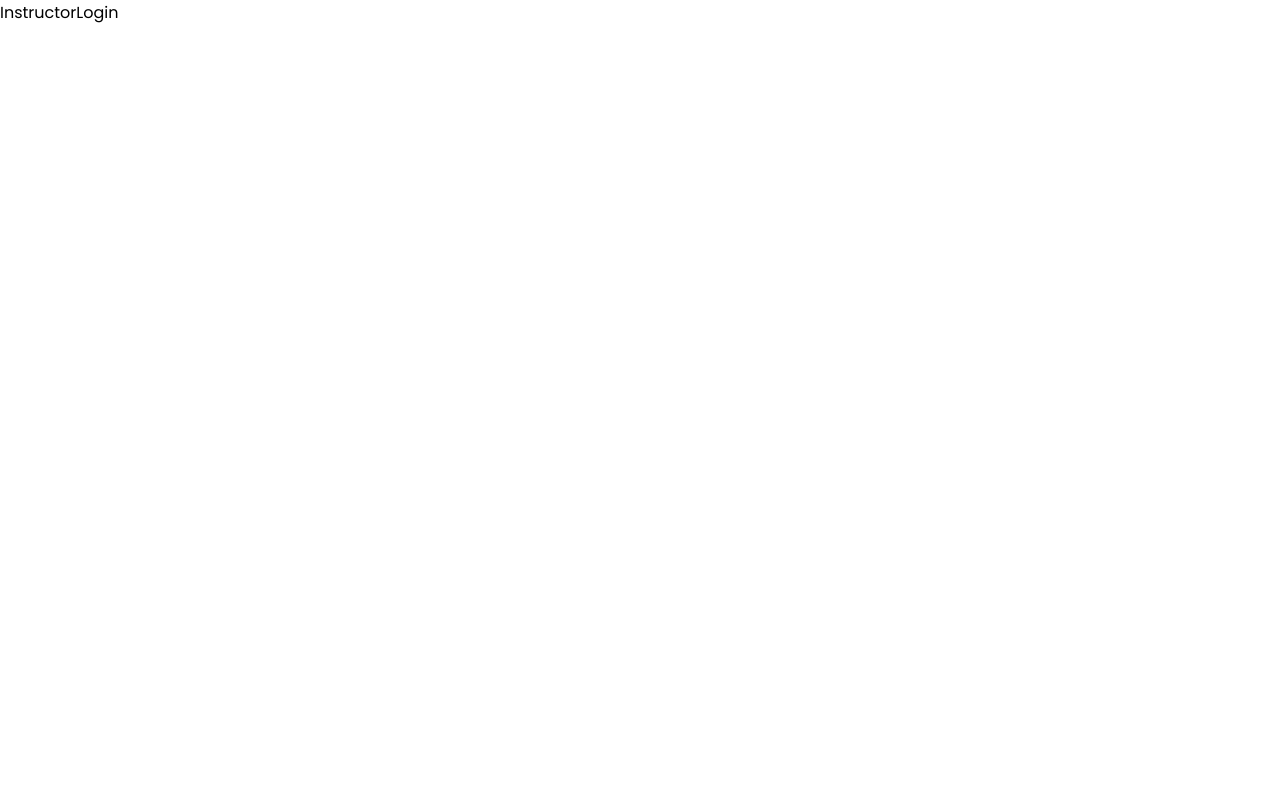
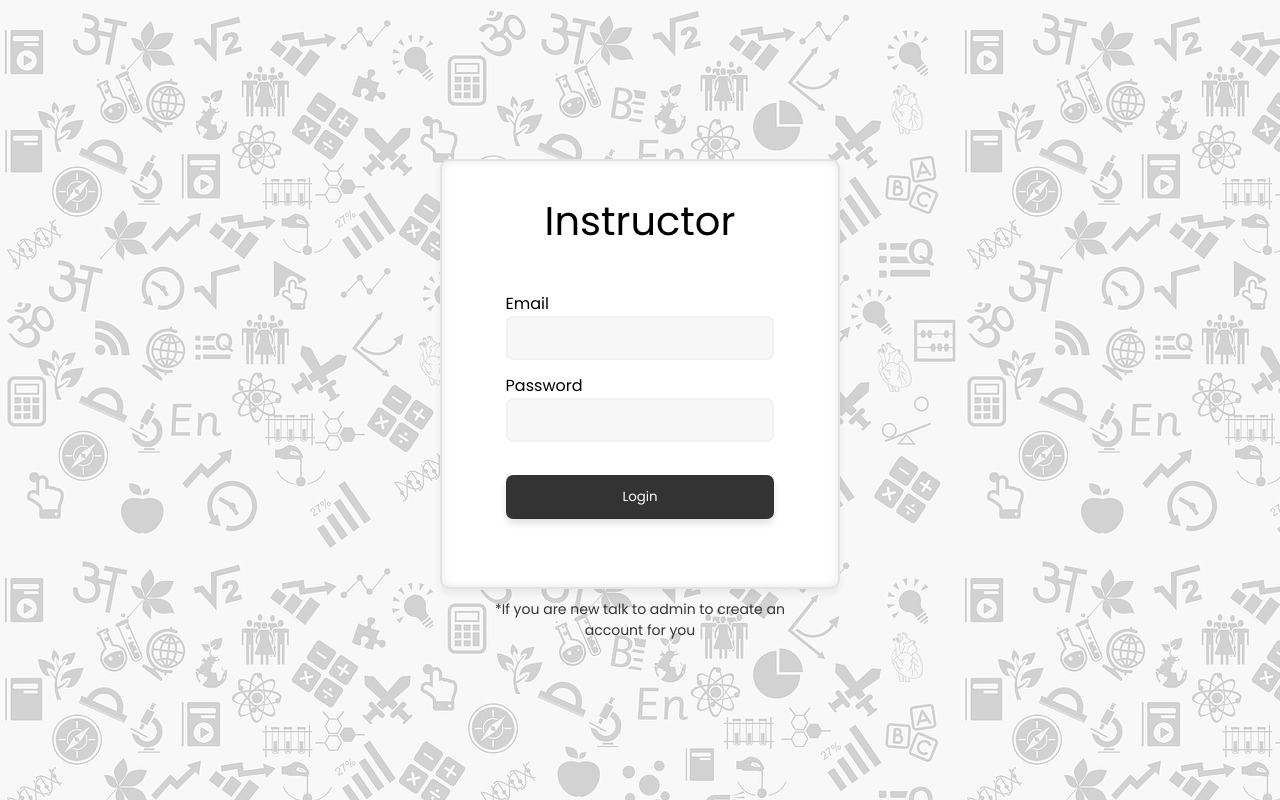
Before and after one commit to 18jad/edu-lab, a React (Create React App) app in the folder frontend/: page /instructor/login in a window 1280 px wide. Built offline with nearby package versions, Linux system fonts and the light colour scheme.

Commit message:
[Pages]: Created instructor login page and elements

```diff
--- a/frontend/src/pages/InstructorLogin.tsx
+++ b/frontend/src/pages/InstructorLogin.tsx
@@ -1,5 +1,15 @@
+import LoginForm from "../components/LoginForm";
+import styles from "../styles/LoginPages.module.scss";
+
 const InstructorLogin = () => {
-  return <div>InstructorLogin</div>;
+  return (
+    <div className={styles.wrapper}>
+      <LoginForm type='Instructor' />
+      <p className={styles.warn}>
+        *If you are new talk to admin to create an account for you
+      </p>
+    </div>
+  );
 };
 
 export default InstructorLogin;
```
